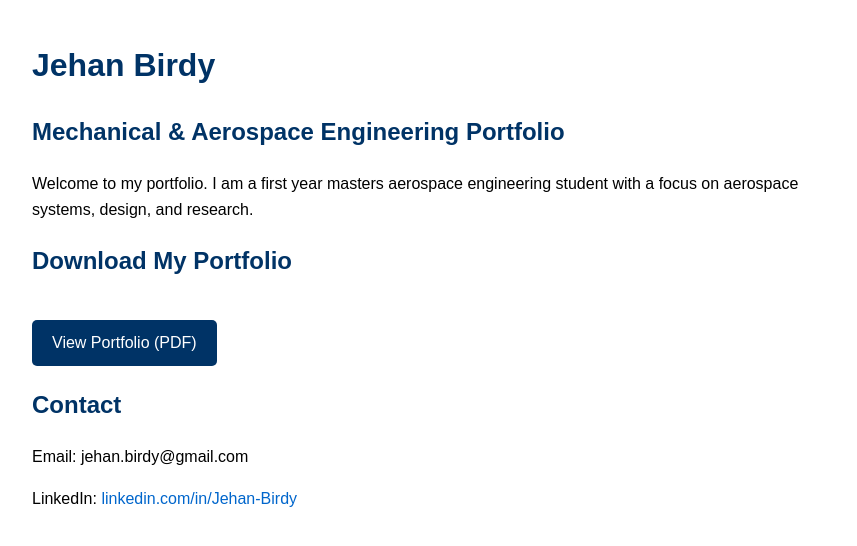
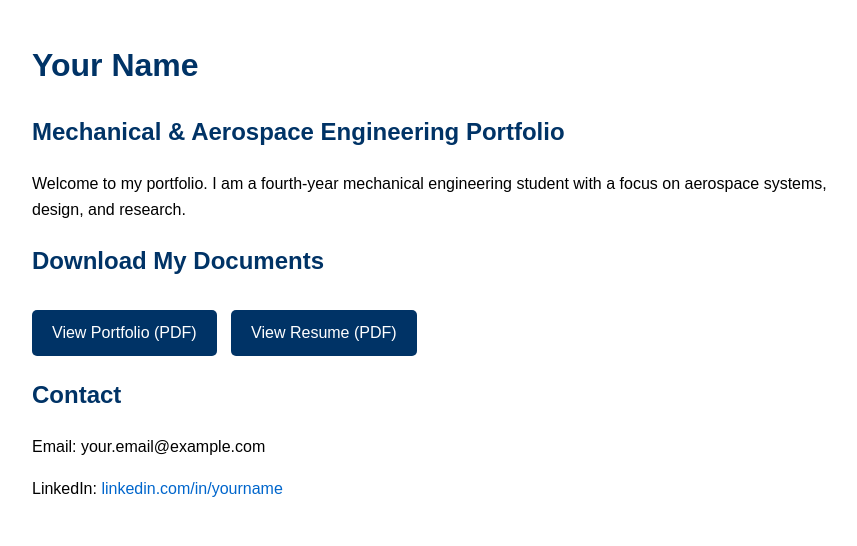
Before and after one commit to JehanBirdy/jehan-birdy.github.io, a plain HTML site: page index.html in a window 1280 px wide. Shown: the whole page, without its empty margins (208-1065 px from the left). Drawn offline with Linux system fonts and the light colour scheme.

Commit message:
Update index.html

```diff
--- a/index.html
+++ b/index.html
@@ -2,7 +2,7 @@
 <html lang="en">
 <head>
   <meta charset="UTF-8">
-    <title>Jehan Birdy - Engineering Portfolio</title>
+  <title>Your Name - Engineering Portfolio</title>
   <style>
     body {
       font-family: Arial, sans-serif;
@@ -10,46 +10,42 @@
       margin: 40px auto;
       line-height: 1.6;
     }
-
     h1, h2 {
       color: #003366;
     }
-
     a {
       color: #0066cc;
       text-decoration: none;
     }
-
     a:hover {
       text-decoration: underline;
     }
-
     .button {
       display: inline-block;
       padding: 10px 20px;
       background: #003366;
       color: white;
       border-radius: 5px;
-            margin-top: 20px;
+      margin: 10px 10px 0 0;
     }
-
     .button:hover {
       background: #0055aa;
     }
   </style>
 </head>
 <body>
-    <h1>Jehan Birdy</h1>
+  <h1>Your Name</h1>
   <h2>Mechanical & Aerospace Engineering Portfolio</h2>
-    <p>Welcome to my portfolio. I am a first year masters aerospace engineering student with a focus on aerospace systems, design, and research.</p>
+  <p>Welcome to my portfolio. I am a fourth-year mechanical engineering student with a focus on aerospace systems, design, and research.</p>
 
-    <h2>Download My Portfolio</h2>
+  <h2>Download My Documents</h2>
   <p>
     <a href="Portfolio.pdf" class="button" target="_blank">View Portfolio (PDF)</a>
+    <a href="Resume.pdf" class="button" target="_blank">View Resume (PDF)</a>
   </p>
 
   <h2>Contact</h2>
-    <p>Email: jehan.birdy@gmail.com</p>
-    <p>LinkedIn: <a href="https://www.linkedin.com/in/jehan-birdy-59b6b4325/" target="_blank">linkedin.com/in/Jehan-Birdy</a></p>
+  <p>Email: your.email@example.com</p>
+  <p>LinkedIn: <a href="https://linkedin.com/in/yourname" target="_blank">linkedin.com/in/yourname</a></p>
 </body>
 </html>
```
Lines whose indentation alone changed are shown as unchanged.
